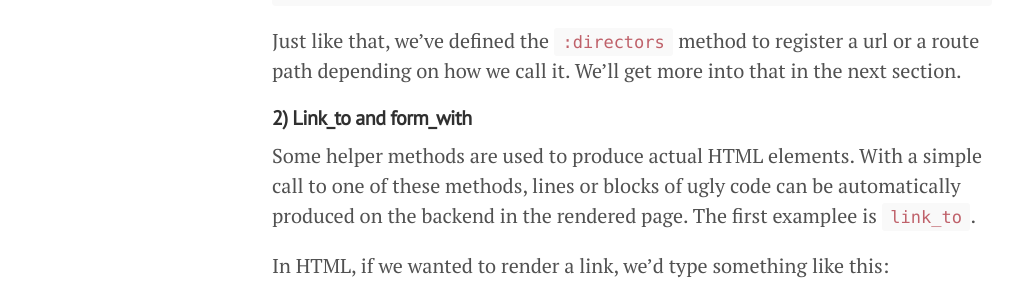
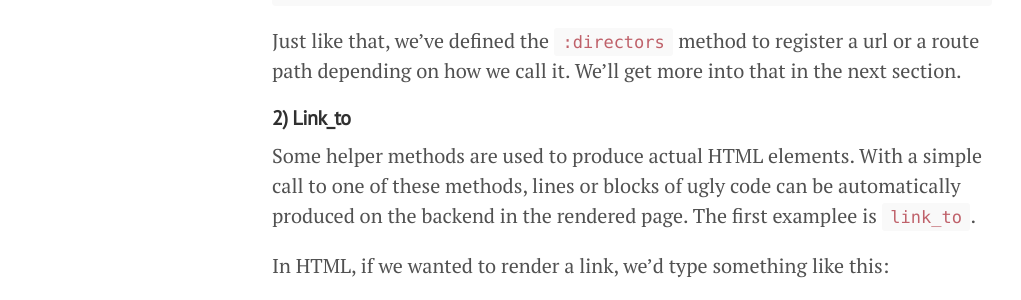
Before and after one commit to claycurran0/learningjournal, a Jekyll site: the page built from _posts/2022-04-12-helper-methods.md, in a window 1280 px wide. Shown: the part 1271-1571 px from the top of the page, without its empty margins (8-1029 px from the left). Built offline with Jekyll 4.4.1, drawn with Linux system fonts in a browser that asks for light colours; a script that is not in the unit is left out.

Commit message:
Update 2022-04-12-helper-methods.md

```diff
--- a/_posts/2022-04-12-helper-methods.md
+++ b/_posts/2022-04-12-helper-methods.md
@@ -35,7 +35,7 @@ get "/directors" => "directors#index", as: :directors
 
 Just like that, we've defined the `:directors` method to register a url or a route path depending on how we call it. We'll get more into that in the next section.
 
-#### **2) Link_to and form_with**
+#### **2) Link_to**
 Some helper methods are used to produce actual HTML elements. With a simple call to one of these methods, lines or blocks of ugly code can be automatically produced on the backend in the rendered page. The first examplee is `link_to`.
 
 In HTML, if we wanted to render a link, we'd type something like this:
```
